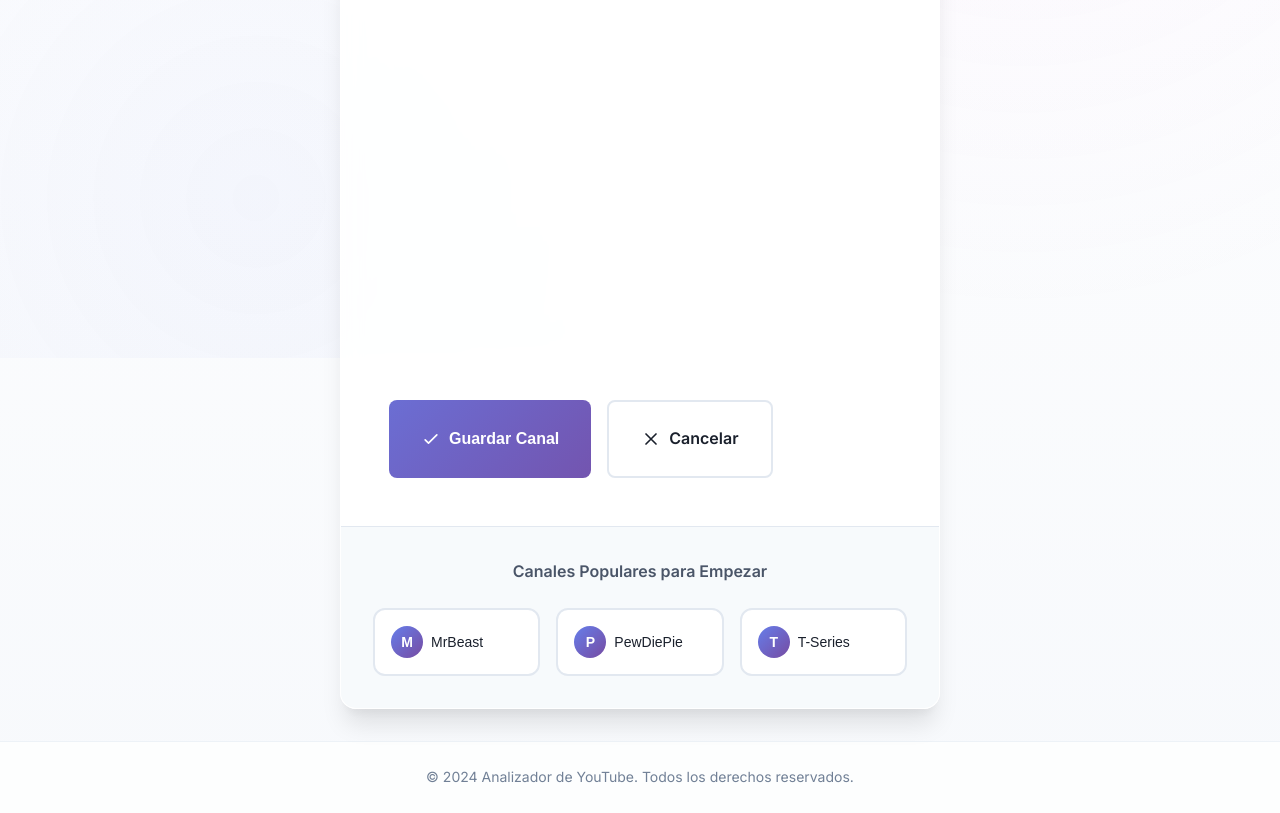
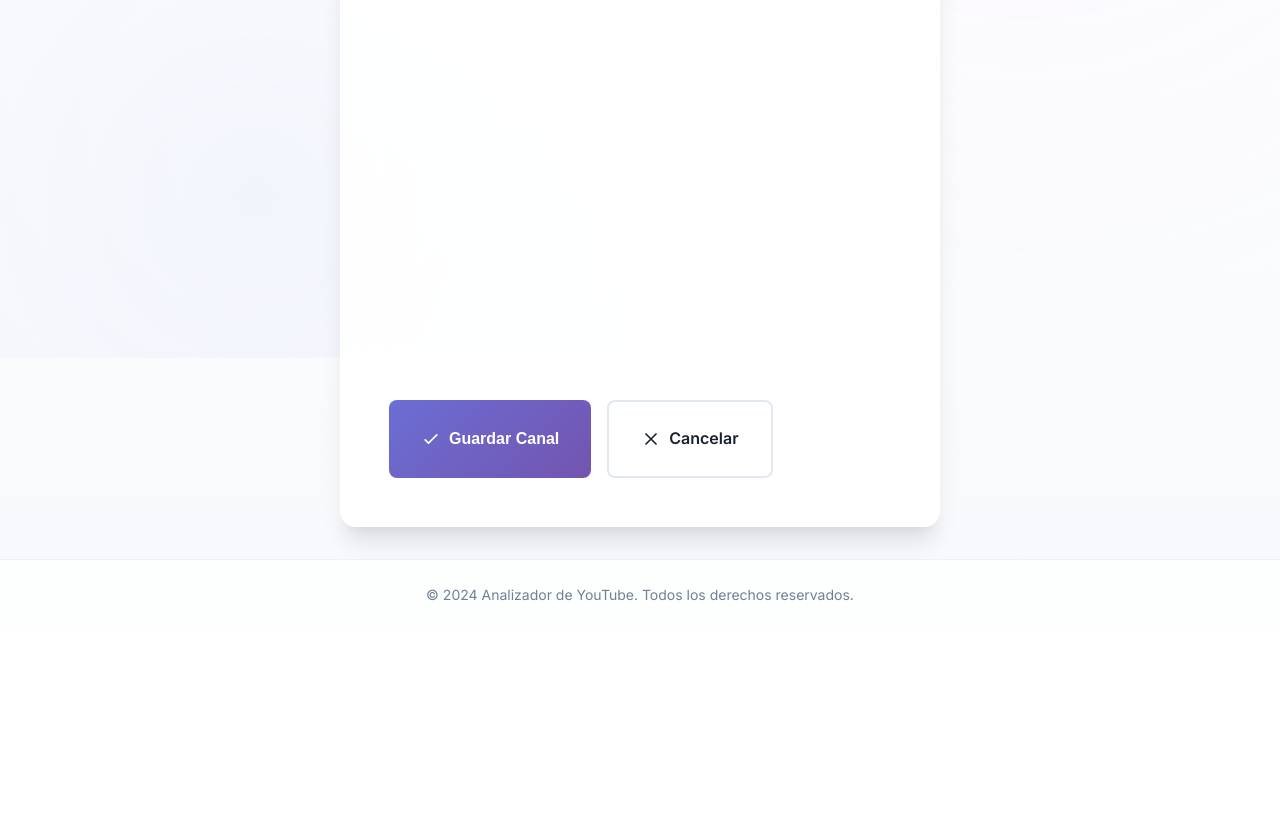
Before and after one commit to infoclusiv/bot-analizador-telegram, a Flask app: page /add in a window 1280 px wide. Shown: the part 442-1255 px from the top of the page. After the commit the page ends 1043 px from the top, so only its background shows below. Run offline with Flask 3, Linux system fonts and the light colour scheme.

Commit message:
Arreglar página agregar canal

```diff
--- a/templates/add_channel.html
+++ b/templates/add_channel.html
@@ -152,25 +152,6 @@
                     </a>
                 </div>
             </form>
-
-            <!-- Canales sugeridos (opcional) -->
-            <div class="suggested-channels">
-                <h3 class="suggested-channels__title">Canales Populares para Empezar</h3>
-                <div class="suggested-channels__grid">
-                    <button type="button" class="suggested-channel" onclick="fillChannel('MrBeast', 'UCX6OQ3DkcsbYNE6H8uQQuVA')">
-                        <span class="suggested-channel__avatar">M</span>
-                        <span class="suggested-channel__name">MrBeast</span>
-                    </button>
-                    <button type="button" class="suggested-channel" onclick="fillChannel('PewDiePie', 'UC-lHJZR3Gqxm24_Vd_AJ5Yw')">
-                        <span class="suggested-channel__avatar">P</span>
-                        <span class="suggested-channel__name">PewDiePie</span>
-                    </button>
-                    <button type="button" class="suggested-channel" onclick="fillChannel('T-Series', 'UCq-Fj5jknLsUf-MWSy4_brA')">
-                        <span class="suggested-channel__avatar">T</span>
-                        <span class="suggested-channel__name">T-Series</span>
-                    </button>
-                </div>
-            </div>
         </div>
     </main>
 
@@ -308,24 +289,6 @@
             }
         });
 
-        // Autocompletar desde canales sugeridos
-        function fillChannel(name, id) {
-            channelNameInput.value = name;
-            channelIdInput.value = id;
-            updatePreview();
-
-            // Animar los campos
-            channelNameInput.classList.add('form-input--filled');
-            channelIdInput.classList.add('form-input--filled');
-
-            setTimeout(() => {
-                channelNameInput.classList.remove('form-input--filled');
-                channelIdInput.classList.remove('form-input--filled');
-            }, 500);
-
-            showToast('Canal prellenado. Haz clic en Guardar para continuar', 'info');
-        }
-
         // Modal de ayuda
         function showHelpModal() {
             document.getElementById('help-modal').classList.add('modal--visible');
```
